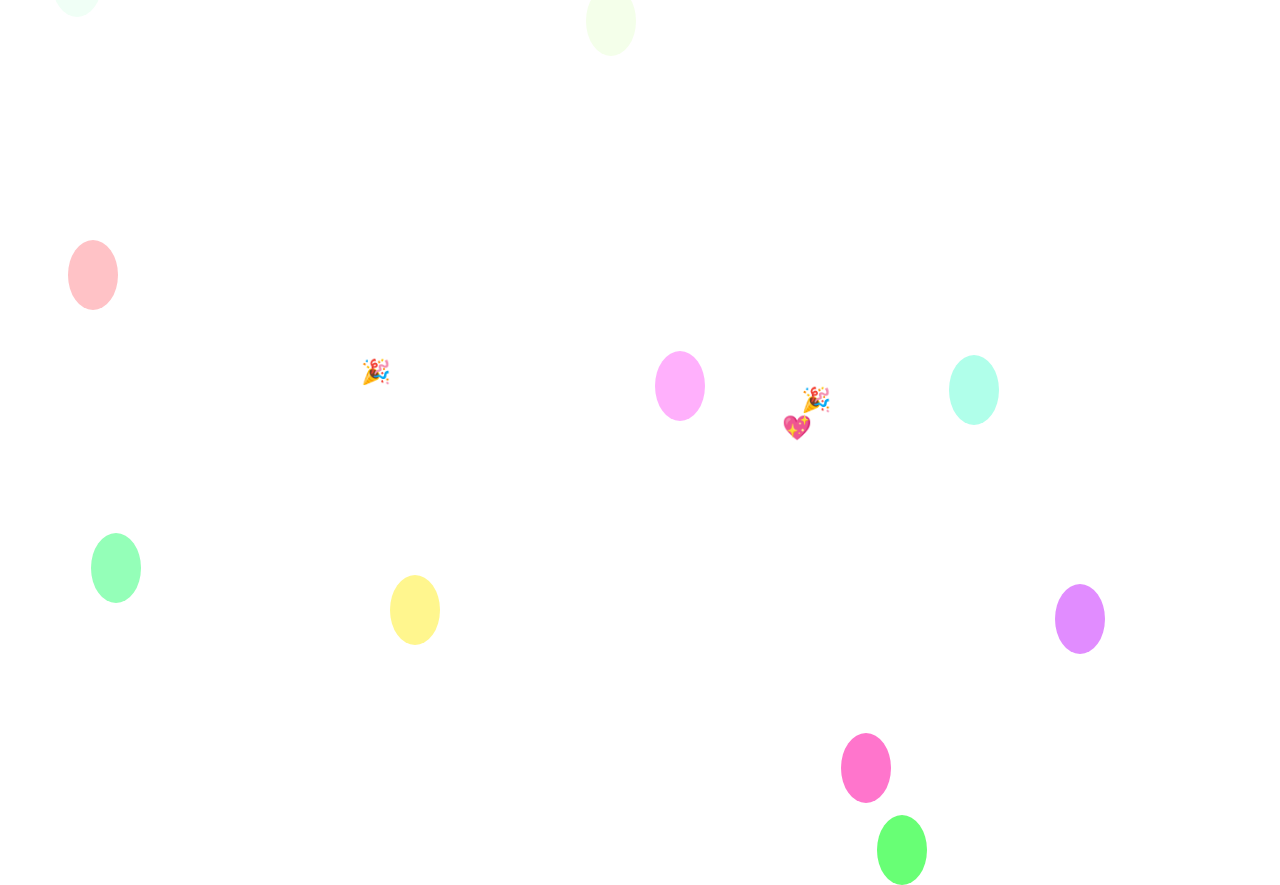
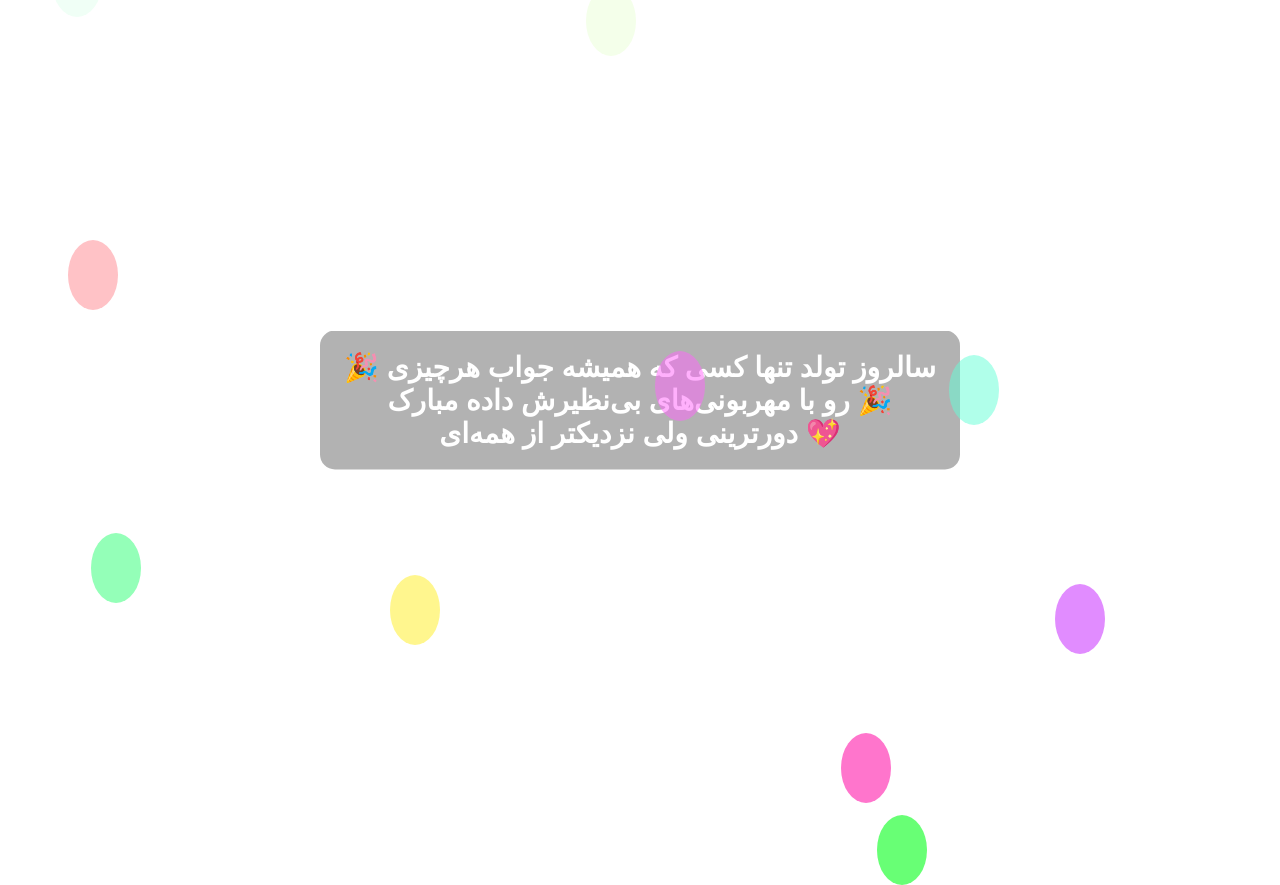
Before and after one commit to DramaticBogeyman/HBD_Taravat, a plain HTML site: page index.html in a window 1280 px wide. Drawn offline with Linux system fonts and the light colour scheme.

Commit message:
Update index.html

```diff
--- a/index.html
+++ b/index.html
@@ -10,19 +10,23 @@
             padding: 0;
             background: linear-gradient(to right, #ff9a9e, #fad0c4);
             text-align: center;
+            font-family: 'Arial', sans-serif;
+            color: white;
             overflow: hidden;
-            font-family: 'Arial', sans-serif;
         }
         .message {
             position: absolute;
             top: 50%;
             left: 50%;
             transform: translate(-50%, -50%);
-            font-size: 24px;
+            font-size: 28px;
             font-weight: bold;
             color: white;
             opacity: 0;
             animation: fadeIn 3s ease-in-out forwards;
+            background: rgba(0, 0, 0, 0.3);
+            padding: 20px;
+            border-radius: 15px;
         }
         @keyframes fadeIn {
             from { opacity: 0; transform: translate(-50%, -60%); }
```
